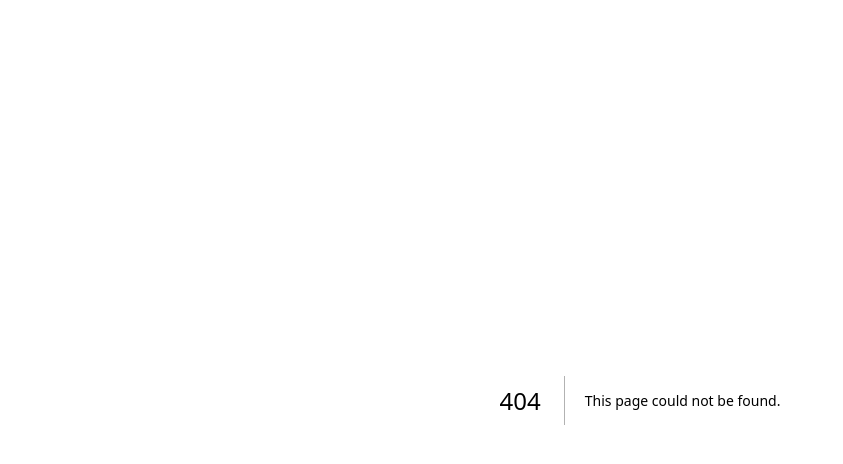
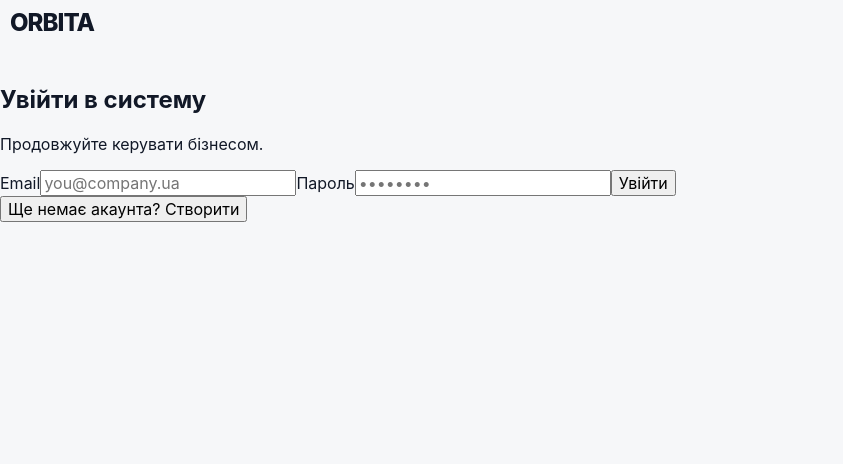
Before and after one commit to XOTT69/ORBITA, a Next.js app: page /login in a window 1280 px wide. Before the commit this address had no page. Shown: the top 464 px of the page, without its empty margins (0-843 px from the left). Built offline with nearby package versions, Linux system fonts and the light colour scheme.

Commit message:
Add authentication page

```diff
--- /dev/null
+++ b/app/login/page.tsx
@@ -0,0 +1,47 @@
+"use client";
+
+import { FormEvent, useState } from "react";
+import { createClient } from "@/lib/supabase/client";
+import { useRouter } from "next/navigation";
+
+export default function LoginPage() {
+  const router = useRouter();
+  const [mode, setMode] = useState<"login" | "signup">("login");
+  const [email, setEmail] = useState("");
+  const [password, setPassword] = useState("");
+  const [company, setCompany] = useState("");
+  const [busy, setBusy] = useState(false);
+  const [message, setMessage] = useState("");
+
+  async function submit(e: FormEvent) {
+    e.preventDefault();
+    setBusy(true); setMessage("");
+    const supabase = createClient();
+    if (mode === "login") {
+      const { error } = await supabase.auth.signInWithPassword({ email, password });
+      if (error) setMessage(error.message); else router.push("/app");
+    } else {
+      const { data, error } = await supabase.auth.signUp({ email, password, options: { data: { company_name: company } } });
+      if (error) setMessage(error.message);
+      else if (data.session) router.push("/app");
+      else setMessage("Перевірте email для підтвердження акаунта.");
+    }
+    setBusy(false);
+  }
+
+  return <main className="auth-page"><section className="auth-card">
+    <div className="brand">ORBITA</div>
+    <h1>{mode === "login" ? "Увійти в систему" : "Створити компанію"}</h1>
+    <p className="muted">{mode === "login" ? "Продовжуйте керувати бізнесом." : "Перший крок — створити акаунт власника."}</p>
+    <form onSubmit={submit} className="auth-form">
+      {mode === "signup" && <label>Назва компанії<input value={company} onChange={e=>setCompany(e.target.value)} required placeholder="ТОВ «Моя компанія»"/></label>}
+      <label>Email<input type="email" value={email} onChange={e=>setEmail(e.target.value)} required placeholder="you@company.ua"/></label>
+      <label>Пароль<input type="password" minLength={6} value={password} onChange={e=>setPassword(e.target.value)} required placeholder="••••••••"/></label>
+      {message && <div className="form-message">{message}</div>}
+      <button className="primary-button" disabled={busy}>{busy ? "Зачекайте…" : mode === "login" ? "Увійти" : "Створити акаунт"}</button>
+    </form>
+    <button className="text-button" onClick={()=>{setMode(mode==="login"?"signup":"login");setMessage("")}}>
+      {mode === "login" ? "Ще немає акаунта? Створити" : "Вже маєте акаунт? Увійти"}
+    </button>
+  </section></main>;
+}
```
